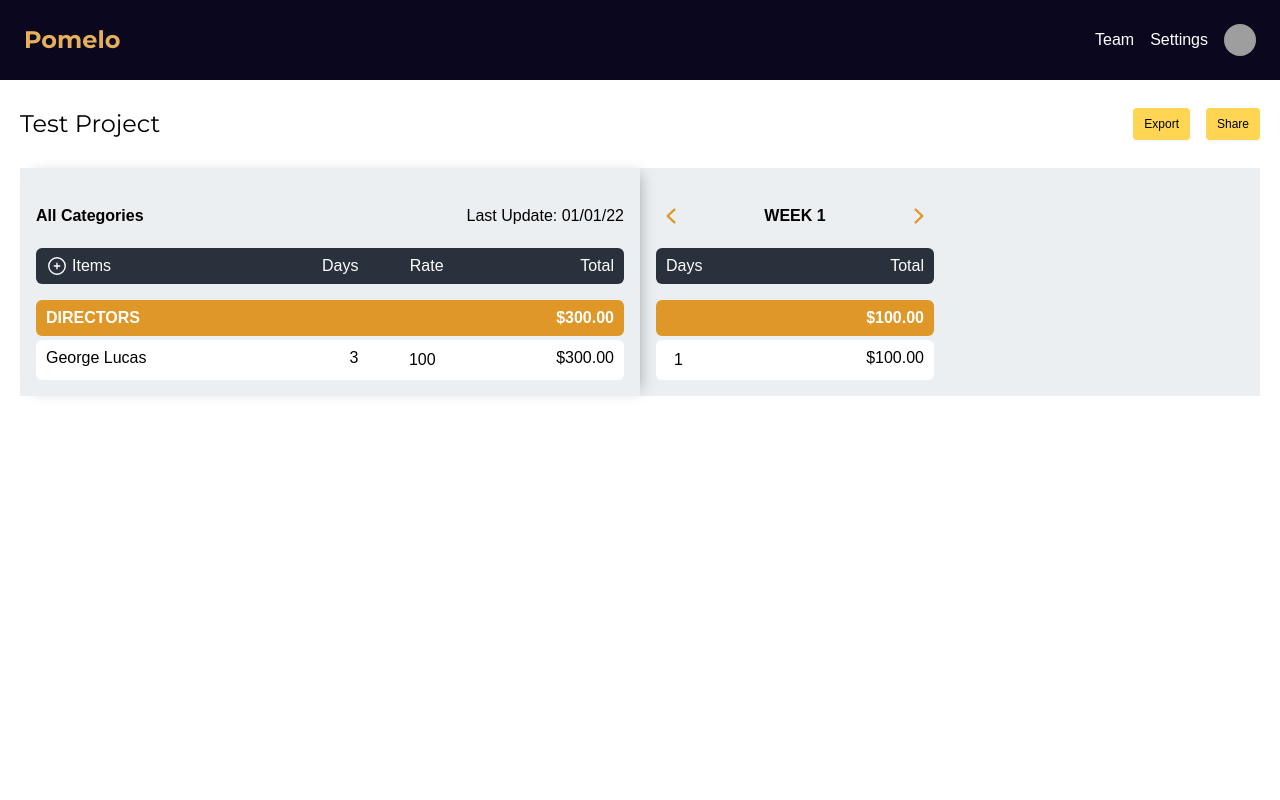
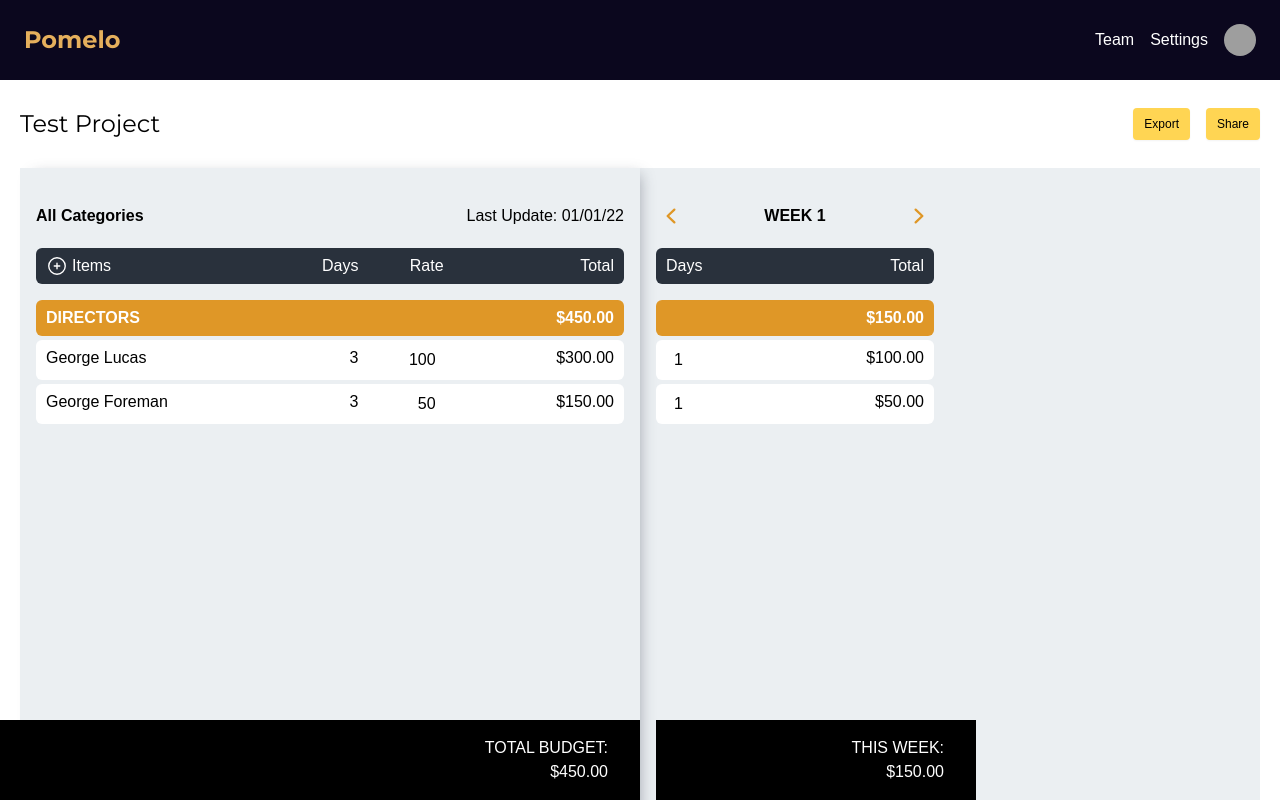
Before and after one commit to Salamat-Inc/salamat-budget-web, a Next.js app: page / in a window 1280 px wide. Shown: the top 800 px of the page. Built offline with nearby package versions, Linux system fonts and the light colour scheme; grey boxes are pictures that could not be loaded.

Commit message:
fix footer calculations

```diff
--- a/components/ActualTotalReport.tsx
+++ b/components/ActualTotalReport.tsx
@@ -12,33 +12,6 @@ const LeftRow = ({
   employeeId,
   formatter,
 }: any) => {
-  // const { dispatch } = useContext(BudgetContext);
-
-  const [daysTerm, setDaysTerm] = useState<string>(employee.totalDays || '');
-
-  // const debouncedDaysTerm: string = useDebounce<string>(daysTerm, 1500);
-
-  // useEffect(
-  //   () => {
-  //     const days = parseFloat(debouncedDaysTerm);
-
-  //     // only update the days if they are different from what is currently set
-  //     if (days !== employee.days) {
-  //       dispatch({
-  //         type: 'UPDATE_DAYS',
-  //         payload: {
-  //           days: Number.isNaN(days) ? 0 : days,
-  //           realDays: debouncedDaysTerm,
-  //           employeeId,
-  //           // category,
-  //           categoryId,
-  //         },
-  //       });
-  //     }
-  //   },
-  //   [debouncedDaysTerm] // Only call effect if debounced search term changes
-  // );
-
   const [rateTerm, setRateTerm] = useState<number>(employee.rate);
 
   // const debouncedRateTerm: number = useDebounce<number>(rateTerm, 1500);
@@ -61,17 +34,6 @@ const LeftRow = ({
     <div className="flex justify-between bg-salamat-white text-salamat-white rounded-md px-2.5 py-1.5 mt-1">
       <div className="w-[45%] text-salamat-black">{employee.name}</div>
       <div className="w-[10%] text-salamat-black text-right">
-        {/* <input
-          className="appearance-none bg-transparent border-none w-full text-salamat-black text-right mr-3 py-1 px-2 leading-tight focus:outline-none"
-          type="number"
-          placeholder="0"
-          aria-label="days worked"
-          onFocus={(e) => e.target.select()}
-          onChange={(e) => {
-            setDaysTerm(e.target.value);
-          }}
-          value={daysTerm}
-        ></input> */}
         {employee.totalDays}
       </div>
       <div className="w-[15%] flex flex-row items-baseline text-salamat-black text-right relative">
@@ -105,17 +67,12 @@ const renderActualTotals = (
     // get the current category and then iterate through all the items within a category
     const category = categories[item.id];
 
-    // const rows = category.order.map((e: any, i: number) => {
     const rows = category.order.map((categoryItem: any, i: number) => {
       console.log('here is some order', employees[categoryItem]);
-      const employeeId = categoryItem;
       return (
         <LeftRow
-          // category={category}
           categoryId={item.id}
           key={`${categoryItem}-${i}-row-actual`}
-          // name={hire.name}
-          // data={e}
           employee={employees[categoryItem]}
           employeeId={categoryItem}
           formatter={formatter}
--- a/components/WeeklyReport.tsx
+++ b/components/WeeklyReport.tsx
@@ -22,7 +22,6 @@ const WeeklyRow = ({
   useEffect(
     () => {
       const days = parseFloat(debouncedDaysTerm);
-      console.log('this is firing');
 
       if (days !== employeeWeeklyData.days) {
         dispatch({
@@ -62,13 +61,12 @@ const WeeklyRow = ({
 };
 
 const renderWeekly = (projectData: any, currentReport: any, formatter: any) => {
-  const employeeList = projectData.employees;
-
   return projectData.dataOrder.map((item: any, index: any) => {
     const category = projectData.categories[item.id];
     let categoryTotalWeek = 0;
 
     const rows = category.order.map((employeeId: any, index2: any) => {
+      console.log('here is the employeeid', employeeId, currentReport);
       const employeeWeeklyData = currentReport.employeePayBreakdown[employeeId];
 
       categoryTotalWeek += employeeWeeklyData.total;
@@ -100,10 +98,9 @@ const renderWeekly = (projectData: any, currentReport: any, formatter: any) => {
   });
 };
 
-export const WeeklyReport = ({ projectData }: any) => {
+export const WeeklyReport = ({ projectData, activeWeeklyReport }: any) => {
   const weeklyReportData = projectData.weeklyReports;
-
-  const currentReport = weeklyReportData[weeklyReportData.length - 1];
+  const currentReport = weeklyReportData[activeWeeklyReport];
 
   const currencyFormatter = useNumberFormatter({
     maximumFractionDigits: 2,
--- a/contexts/Budget/BudgetReducer.ts
+++ b/contexts/Budget/BudgetReducer.ts
@@ -215,13 +215,19 @@ export const budgetReducer = (state: any, action: any) => {
       };
 
       // get the updated total for the whole report
-      let updatedReportTotal = currentReport.total;
-      updatedReportTotal += Number(
-        currentEmployeeWeeklyData.total - updatedEmployeeWeeklyTotal
-      ).toFixed(2);
+      let updatedReportTotal = currentReport.weeklyTotal;
+
+      if (updatedEmployeeWeeklyTotal !== currentEmployeeWeeklyData.total) {
+        updatedReportTotal += Number(
+          (
+            updatedEmployeeWeeklyTotal - currentEmployeeWeeklyData.total
+          ).toFixed(2)
+        );
+      }
 
       return {
         ...state,
+        actualTotal: state.actualTotal + diffEmployeeTotal,
         categories: {
           ...state.categories,
           [category.id]: {
@@ -242,7 +248,7 @@ export const budgetReducer = (state: any, action: any) => {
             ...currentReport,
             weeklyTotal: updatedReportTotal,
             employeePayBreakdown: {
-              ...currentReport.employeePayBreakDown,
+              ...currentReport.employeePayBreakdown,
               [employeeId]: updatedEmployeeWeeklyData,
             },
           };
--- a/pages/api/hello.ts
+++ b/pages/api/hello.ts
@@ -6,7 +6,7 @@ const mockData: any = {
   name: 'Test Project',
   id: 'apple',
   projectedTotal: 800,
-  actualTotal: 300,
+  actualTotal: 450,
   dataOrder: [
     {
       id: 1,
@@ -16,8 +16,8 @@ const mockData: any = {
   categories: {
     1: {
       name: 'Directors',
-      total: 300,
-      order: [123],
+      total: 450,
+      order: [123, 124],
     },
   },
   employees: {
@@ -27,23 +27,28 @@ const mockData: any = {
       totalDays: 3,
       actualTotalSalary: 300,
       projectedTotalSalary: 400,
-      weeklyBreakdown: {
-        'week-1-id': {
-          days: 1,
-          weeklyTotal: 100,
-        },
-      },
+    },
+    124: {
+      name: 'George Foreman',
+      rate: 50,
+      totalDays: 3,
+      actualTotalSalary: 150,
+      projectedTotalSalary: 400,
     },
   },
   weeklyReports: [
     {
       name: 'week 1',
       id: 'week-1-id',
-      weeklyTotal: 100,
+      weeklyTotal: 150,
       employeePayBreakdown: {
         123: {
           days: 1,
           total: 100,
+        },
+        124: {
+          days: 1,
+          total: 50,
         },
       },
     },
--- a/pages/index.tsx
+++ b/pages/index.tsx
@@ -1,5 +1,5 @@
 import type { NextPage } from 'next';
-import { useContext } from 'react';
+import { useContext, useState } from 'react';
 import Head from 'next/head';
 import Image from 'next/image';
 import { SalamatHeader } from 'stories/SalamatHeader';
@@ -11,7 +11,9 @@ import { BudgetContext } from 'contexts/Budget/BudgetContext';
 
 const Home: NextPage = () => {
   const { project } = useContext(BudgetContext);
-
+  const [activeWeeklyReport, setActiveWeeklyReport] = useState<number>(
+    !project ? 0 : project.weeklyReports.length - 1
+  );
   return (
     <>
       <SalamatHeader />
@@ -27,9 +29,16 @@ const Home: NextPage = () => {
                 <Button label="Share" size="extra-small" twClasses="ml-4" />
               </div>
             </div>
-            <div className="px-5">{project && <Table project={project} />}</div>
+            <div className="px-5">
+              {project && (
+                <Table
+                  project={project}
+                  activeWeeklyReport={activeWeeklyReport}
+                />
+              )}
+            </div>
           </main>
-          <Footer project={project} />
+          <Footer project={project} activeWeeklyReport={activeWeeklyReport} />
         </>
       ) : null}
     </>
--- a/stories/Footer.tsx
+++ b/stories/Footer.tsx
@@ -8,61 +8,37 @@ const calculateTotal = (employees: any) => {
   return total;
 };
 
-const calculateActualTotal = (project: any) => {
-  let total = 0;
-
-  Object.keys(project.categories).forEach((category: any) => {
-    if (project.categories[category]?.order?.length) {
-      total += calculateTotal(project.categories[category].order);
-    }
-  });
-
-  return total;
-};
-
-const calculateWeeklyTotal = (project: any, currentWeekIndex = 0) => {
-  let total = 0;
-
-  const weeklyData = project.weeklyReports[currentWeekIndex];
-
-  Object.keys(weeklyData.rateData).forEach((item) => {
-    total += weeklyData.rateData[item].currentTotal;
-  });
-
-  return total;
-};
-
 interface Props {
   project?: any;
+  activeWeeklyReport: number;
   /**
    * Additional Tailwind css classes to add
    */
   twClasses?: string;
 }
 
-export const Footer = ({ project }: Props) => {
+export const Footer = ({ project, activeWeeklyReport }: Props) => {
   const currencyFormatter = useNumberFormatter({
     maximumFractionDigits: 2,
     style: 'currency',
     currency: 'USD',
   });
 
-  // const actualTotal = calculateActualTotal(project);
-  // const weeklyTotal = calculateWeeklyTotal(project);
+  const weeklyTotal = project.weeklyReports[activeWeeklyReport].weeklyTotal;
 
   return (
     <div className="fixed bottom-0 w-full flex flex-row min-w-[1200px]">
       {/* actual totals box */}
-      {/* <div className="w-[50%] py-4 px-8 text-right bg-salamat-black text-salamat-white">
+      <div className="w-[50%] py-4 px-8 text-right bg-salamat-black text-salamat-white">
         <div className="uppercase">Total Budget:</div>
-        <div>{currencyFormatter.format(actualTotal)}</div>
-      </div> */}
+        <div>{currencyFormatter.format(project.actualTotal)}</div>
+      </div>
 
       {/* weekly totals box */}
-      {/* <div className="w-[25%] mx-4 py-4 px-8 text-right bg-salamat-black text-salamat-white">
+      <div className="w-[25%] mx-4 py-4 px-8 text-right bg-salamat-black text-salamat-white">
         <div className="uppercase">This Week:</div>
         <div>{currencyFormatter.format(weeklyTotal)}</div>
-      </div> */}
+      </div>
 
       {/* projected totals box */}
       {/* <div className="w-[25%] py-4 px-8 text-right bg-salamat-black text-salamat-white">
--- a/stories/Table.tsx
+++ b/stories/Table.tsx
@@ -6,19 +6,28 @@ import { useDebounce } from 'hooks/useDebounce';
 import { ProjectedTotalReport } from 'components/ProjectedTotalReport';
 import { ActualTotalReport } from 'components/ActualTotalReport';
 
-export const Table = ({ project }: { project: any }) => {
+export const Table = ({
+  project,
+  activeWeeklyReport,
+}: {
+  project: any;
+  activeWeeklyReport: number;
+}) => {
   //
   const budgetData = project.categories;
   const weeklyData = project.weeklyReports;
 
   return (
     // Container for the table
-    <div className="min-w-full flex flex-row bg-salamat-lesser-white">
+    <div className="min-w-full min-h-[800px] flex flex-row bg-salamat-lesser-white">
       {/* Actual Totals */}
       <ActualTotalReport project={project} data={budgetData} />
 
       {/* Weekly report */}
-      <WeeklyReport projectData={project} />
+      <WeeklyReport
+        projectData={project}
+        activeWeeklyReport={activeWeeklyReport}
+      />
 
       {/* Render projected totals */}
       {/* <ProjectedTotalReport project={project} /> */}
```
